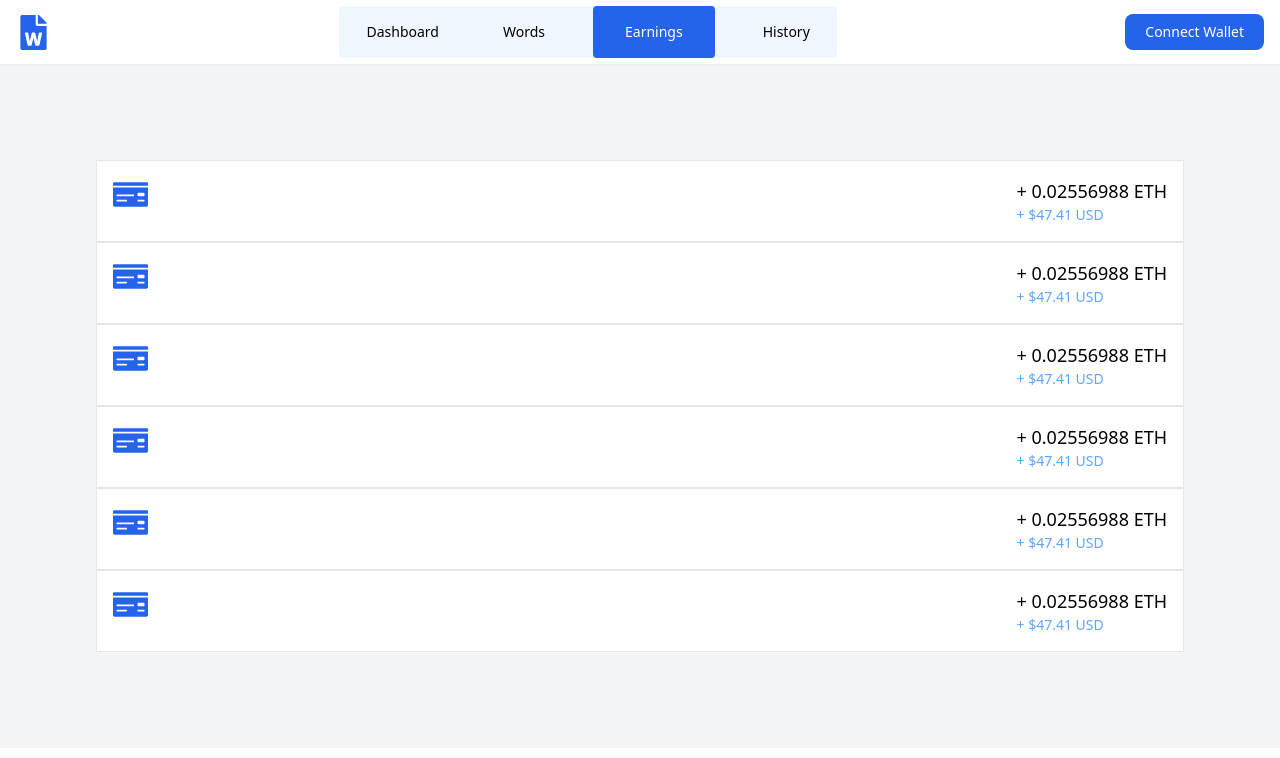
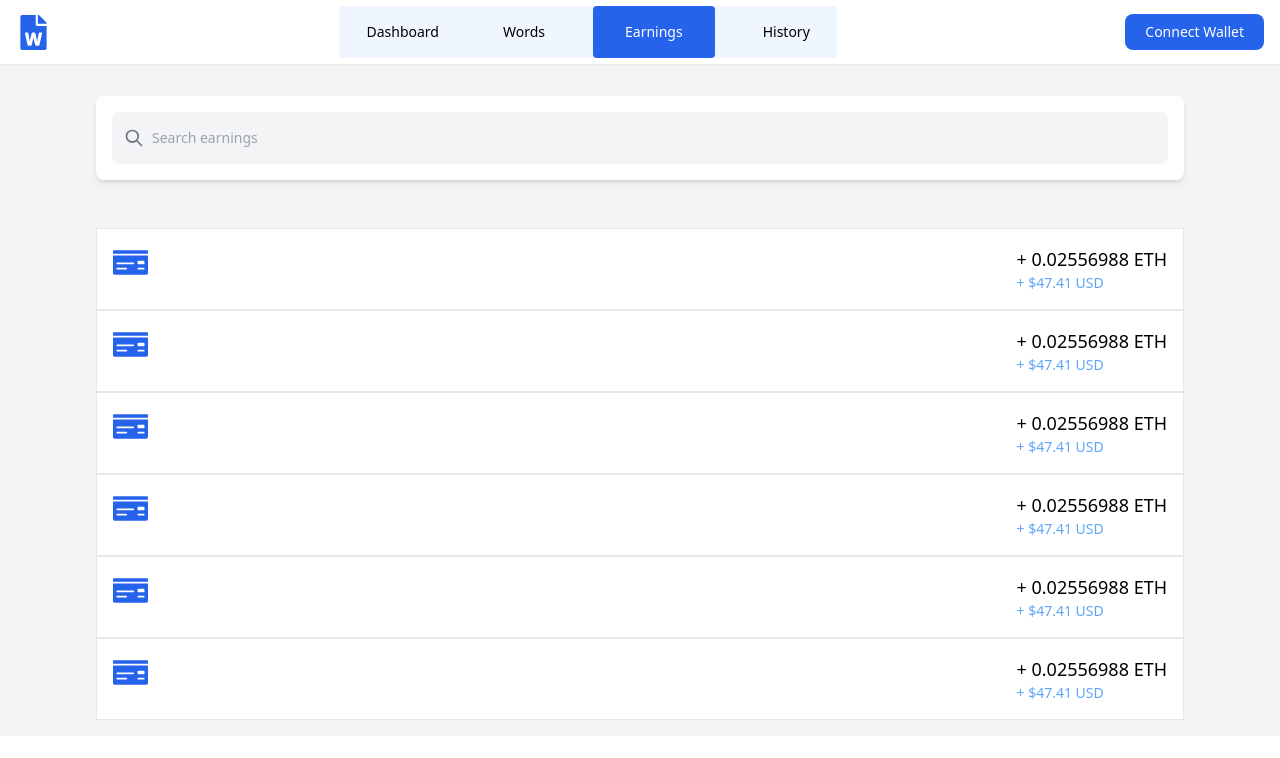
Before and after one commit to kwakyebrilliant/playme, a React (Create React App) app: page /earnings in a window 1280 px wide. Shown: the top 758 px of the page. Built offline with nearby package versions, Linux system fonts and the light colour scheme; the HTML template or start-up script is replaced by a standard one.

Commit message:
earnings updates

```diff
--- a/src/dashboard/Earnings.js
+++ b/src/dashboard/Earnings.js
@@ -9,7 +9,22 @@
 
       <DashboardNav />
 
-     <div className='lg:p-24 p-4'>
+      <div className='lg:px-24 lg:pt-8 p-4'>
+      <div className="flex flex-col shadow-md rounded-lg bg-white m-auto p-4">
+
+        <form>
+            <label for="default-search" className="mb-2 text-sm font-medium text-gray-900 sr-only dark:text-white">Search</label>
+            <div className="relative">
+                <div className="absolute inset-y-0 left-0 flex items-center pl-3 pointer-events-none">
+                    <svg aria-hidden="true" className="w-5 h-5 text-gray-500 dark:text-gray-400" fill="none" stroke="currentColor" viewBox="0 0 24 24" xmlns="http://www.w3.org/2000/svg"><path stroke-linecap="round" stroke-linejoin="round" stroke-width="2" d="M21 21l-6-6m2-5a7 7 0 11-14 0 7 7 0 0114 0z"></path></svg>
+                </div>
+                <input type="search" id="default-search" className="block w-full p-4 pl-10 text-sm rounded-lg bg-gray-100" placeholder="Search earnings" />
+            </div>
+        </form>
+        </div>
+      </div>
+
+     <div className='lg:pt-8 lg:px-24 p-4'>
 
       <div className='bg-white border flex justify-between lg:p-4 p-2'>
         <div>
```
